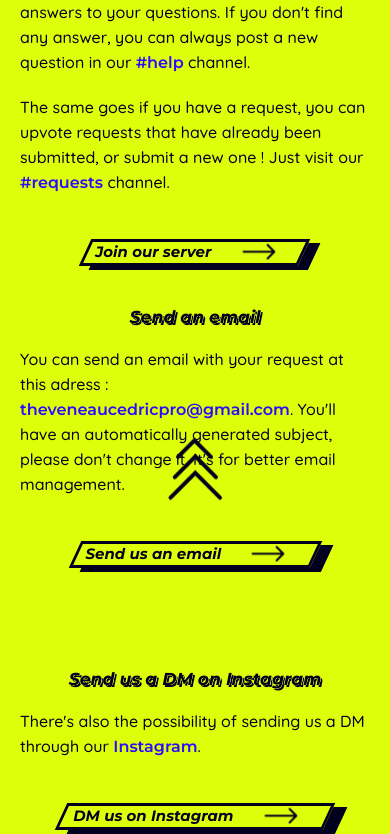
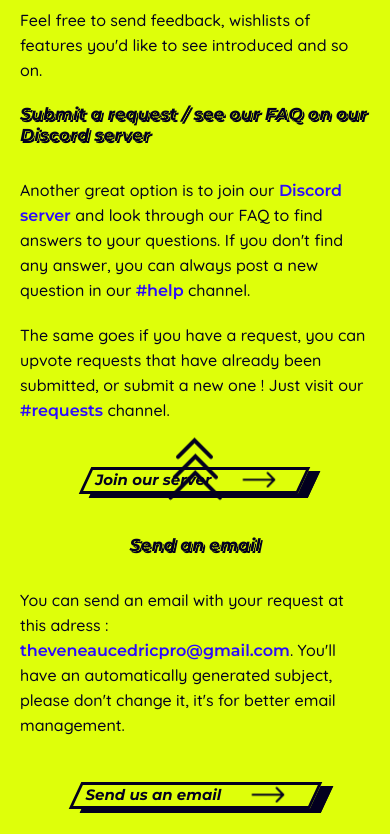
Before and after one commit to CedricTheveneau/Lightning_UI, a plain HTML site: page pages/contact.html in a window 390 px wide. Shown: the part 323-1157 px from the top of the page. Drawn offline with Linux system fonts and the light colour scheme.

Commit message:
Fixed a wrongly named class, Contact page is fully responsive

```diff
--- a/pages/contact.html
+++ b/pages/contact.html
@@ -116,19 +116,28 @@
     </nav>
   </header>
   <main>
-    <div class="content fit" style="padding-bottom:0;">
+    <div class="content fit-mobile">
       <h2 class="accent centered">Any request ? A question ? Contact us !</h2>
       <br />
-      <h3>Submit a request / see our FAQ on our Discord server</h3>
-      <p>Another great option is to join our <a href="https://discord.gg/URGXAVbPYj">Discord server</a> and look through
+      <p>I'm well aware that we're far from being done with this library and everything that revolves around it. Hence
+        why I'm keen on hearing any constructive criticism towards my work.</p>
+      <p>Feel free to send feedback, wishlists of features you'd like to see introduced and so on.</p>
+      <br />
+      <div class="gridBlocs">
+        <div class="info">
+          <h3 class="centered">Submit a request / see our FAQ on our Discord server</h3>
+          <p>Another great option is to join our <a href="https://discord.gg/URGXAVbPYj">Discord server</a> and look
+            through
             our FAQ to find answers to
             your questions. If you don't find any answer, you can always post a new question in our <a
               href="https://discord.com/channels/1169759221185777784/1169790288735252570">#help</a>
             channel.
           </p>
-      <p>The same goes if you have a request, you can upvote requests that have already been submitted, or submit a new
+          <p>The same goes if you have a request, you can upvote requests that have already been submitted, or submit a
+            new
             one
-        ! Just visit our <a href="https://discord.com/channels/1169759221185777784/1169788110964543538">#requests</a>
+            ! Just visit our <a
+              href="https://discord.com/channels/1169759221185777784/1169788110964543538">#requests</a>
             channel.
           </p>
           <button class="centered">
@@ -144,8 +153,6 @@
             </a>
           </button>
         </div>
-    <div class="content fit">
-      <div class="twoBlocs">
         <div class="info">
           <h3 class="centered">Send an email</h3>
           <p>You can send an email with your request at this adress : <a
@@ -157,23 +164,6 @@
             <a
               href="mailto:theveneaucedricpro@gmail.com?subject=[LIGHTNING UI] - Request&body=Sir, I contact you today regarding...">Send
               us an email
-              <svg class="ctaArrow" width="79" height="37" viewBox="0 0 79 37" fill="none"
-                xmlns="http://www.w3.org/2000/svg">
-                <path
-                  d="M77.5815 20.3378C78.5578 19.3615 78.5578 17.7786 77.5815 16.8023L61.6716 0.892399C60.6953 -0.0839119 59.1124 -0.0839119 58.1361 0.892399C57.1597 1.86871 57.1597 3.45162 58.1361 4.42793L72.2782 18.5701L58.1361 32.7122C57.1597 33.6885 57.1597 35.2714 58.1361 36.2477C59.1124 37.224 60.6953 37.224 61.6716 36.2477L77.5815 20.3378ZM0.813721 21.0701H75.8137V16.0701H0.813721V21.0701Z"
-                  fill="#DEFF0A" />
-              </svg>
-            </a>
-          </button>
-        </div>
-        <div class="info">
-          <h3 class="centered">Send us a DM on Instagram</h3>
-          <p>There's also the possibility of sending us a DM through our <a href="/">Instagram</a>.
-          </p>
-          <button class="centered">
-            <a
-              href="mailto:theveneaucedricpro@gmail.com?subject=[LIGHTNING UI] - Request&body=Sir, I contact you today regarding...">DM
-              us on Instagram
               <svg class="ctaArrow" width="79" height="37" viewBox="0 0 79 37" fill="none"
                 xmlns="http://www.w3.org/2000/svg">
                 <path
--- a/style.css
+++ b/style.css
@@ -58,7 +58,7 @@ button {
   display: none;
 }
 .centered {
-  margin: auto;
+  margin: 0 auto;
 }
 .alignRight {
   align-self: flex-end;
@@ -746,7 +746,7 @@ body {
           order: -1;
         }
       }
-      > .gridblocs {
+      > .gridBlocs {
         display: grid;
         gap: 40px;
         grid-template-columns: repeat(2, 1fr);
@@ -2009,6 +2009,9 @@ a:hover > svg.ctaArrow.pulse {
   .content {
     padding: 100px 20px 20px 20px !important;
   }
+  .content.fit-mobile {
+    height: fit-content;
+  }
   .content > br:not(h2 + br) {
     display: none;
   }
@@ -2029,7 +2032,7 @@ a:hover > svg.ctaArrow.pulse {
       gap: 20px !important;
     }
   }
-  .gridblocs {
+  .gridBlocs {
     grid-template-columns: unset !important;
     justify-items: left !important;
     padding-block: 0px 50px !important;
```
Also changed, not shown: pages/legals.html (+1 -1 lines). Lines whose indentation alone changed are shown as unchanged.
